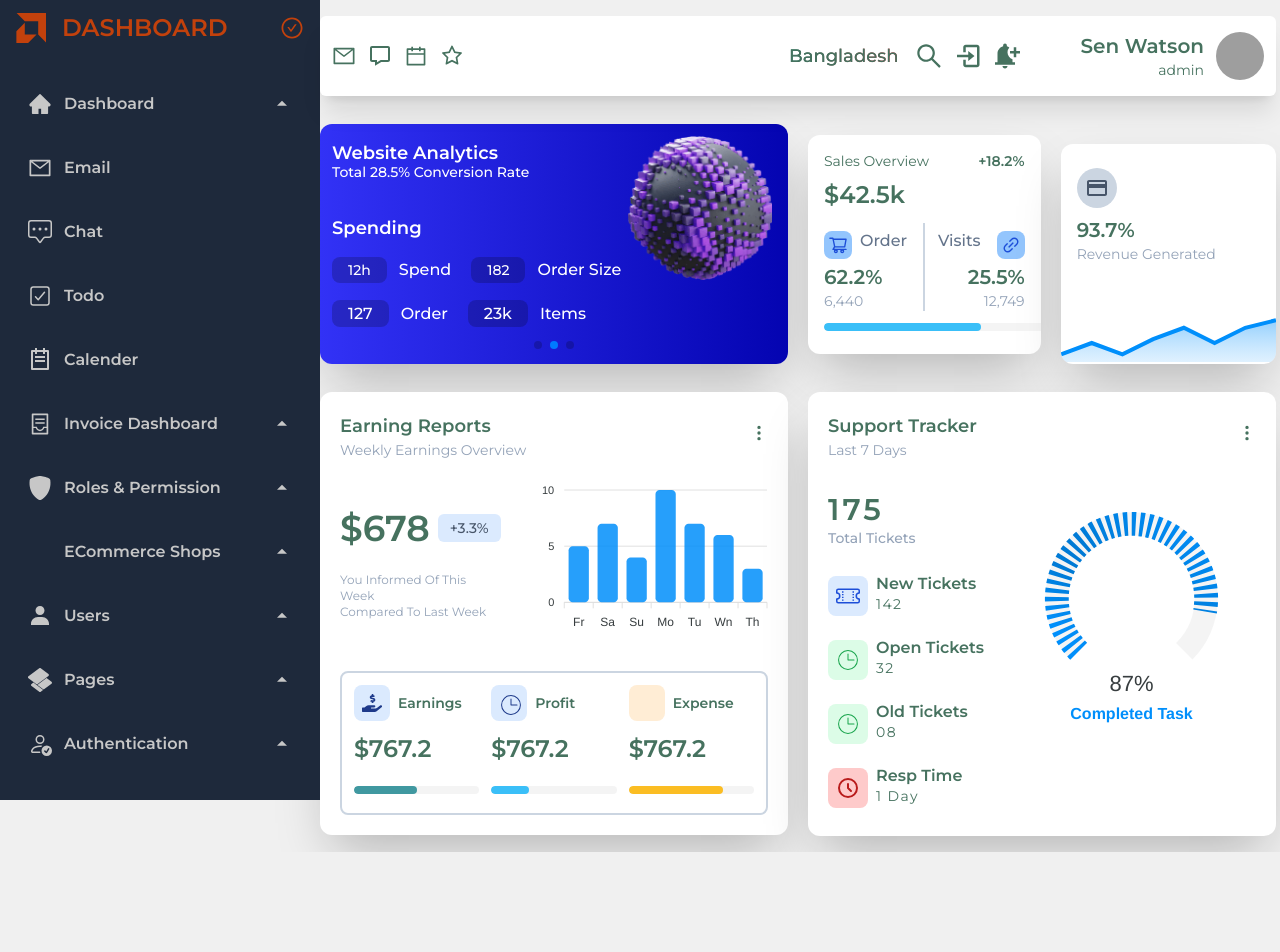
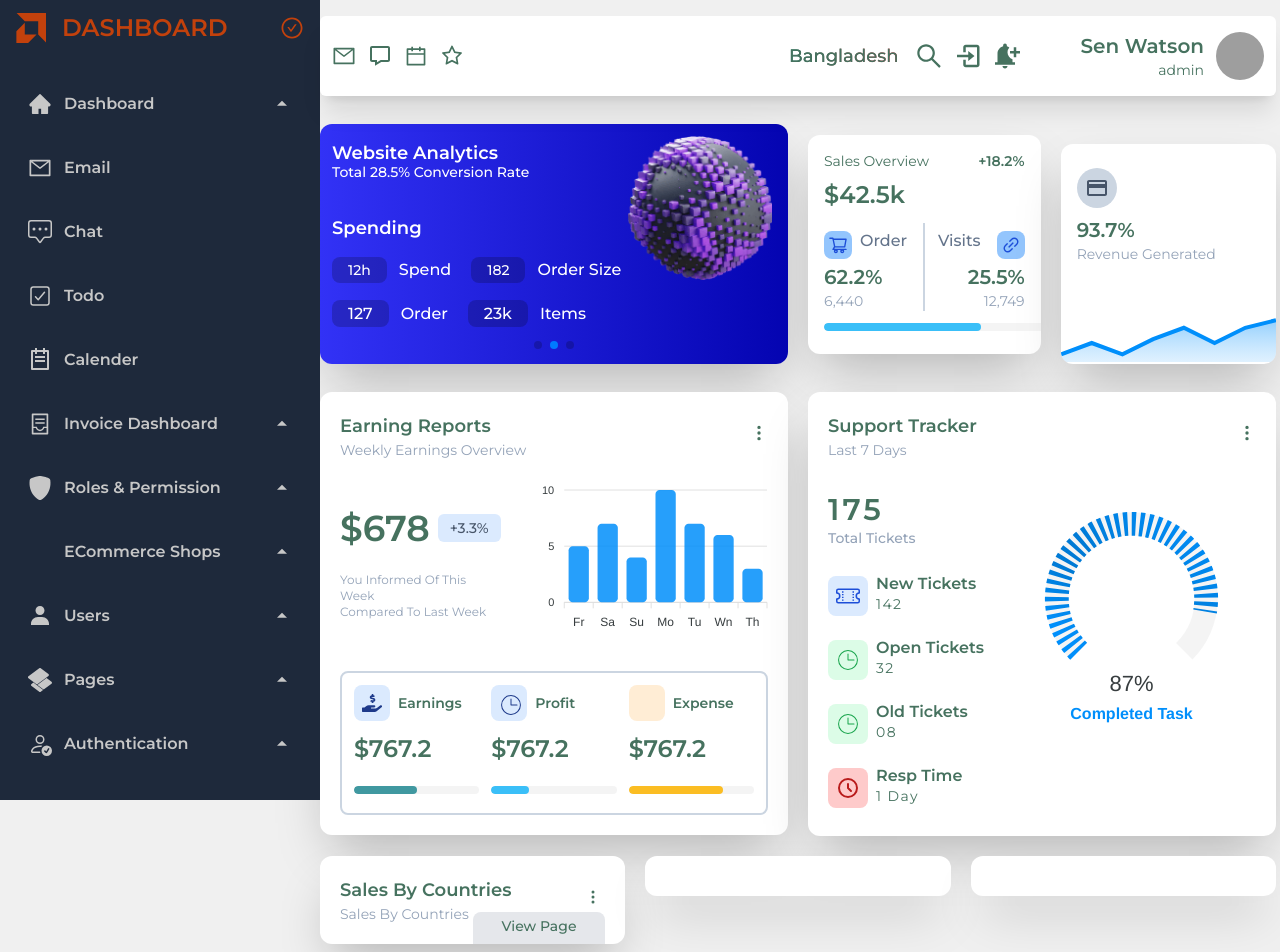
Before and after one commit to saifularafat/admin-dashboard-design, a React (Vite) app: page /dashboard/analytics in a window 1280 px wide. Shown: the top 952 px of the page. Before the commit the page ends 852 px from the top, so only its background shows below. Built offline with nearby package versions, Linux system fonts and the light colour scheme; grey boxes are pictures that could not be loaded; some icons are missing; a web font is replaced by a local one.

Commit message:
Site Button create and apply

```diff
--- a/src/AllChartData.js
+++ b/src/AllChartData.js
@@ -523,7 +523,6 @@ const earningReportBarChart = {
 };
 
 const supportTicketRadialBar = {
-
   series: [87],
   options: {
     chart: {
--- /dev/null
+++ b/src/components/ThreeDotButton/ShowButtonInfo.jsx
@@ -0,0 +1,16 @@
+import { Link } from "react-router-dom";
+import useTheme from "../../pages/Shared/useTheme";
+
+const ShowButtonInfo = ({btnLink1,title1,btnLink2,title2,btnLink3,title3, btnLink4,title4, XSite, YSite }) => {
+    const {isDarkMode} = useTheme();
+    return (
+        <div className={`${isDarkMode ? 'bg-slate-900' : 'bg-gray-200'} absolute ${XSite} ${YSite} text-accent w-auto transition-all duration-300 rounded-lg z-10`}>
+            <Link to={btnLink1} className="siteBTN">{title1}</Link>
+            <Link to={btnLink2} className="siteBTN">{title2}</Link>
+            <Link to={btnLink3} className="siteBTN">{title3}</Link>
+            <Link to={btnLink4} className="siteBTN">{title4}</Link>
+        </div>
+    );
+};
+
+export default ShowButtonInfo;
--- a/src/index.css
+++ b/src/index.css
@@ -44,6 +44,12 @@ body {
   -ml-3 duration-200 transition-all ease-out cursor-pointer hover:-mt-1
   hover:scale-110
 }
+/* Site Button Style */
+.siteBTN{
+  @apply text-sm text-center inline-block hover:bg-slate-300
+  hover:text-success w-full px-[6px] py-1 font-medium capitalize
+  rounded-t-lg transition-all duration-200
+}
 
 
 /* Hide scrollbar for Chrome, Safari and Opera */
--- a/src/pages/Dashboard/Analytics/Analytics.jsx
+++ b/src/pages/Dashboard/Analytics/Analytics.jsx
@@ -1,11 +1,13 @@
 import FirstSection from "./FirstSection";
 import SecondSection from "./SecondSection";
+import ThreeSection from "./ThreeSection";
 
 const Analytics = () => {
     return (
         <div className="">
             <FirstSection />
             <SecondSection />
+            <ThreeSection />
         </div>
     );
 };
--- /dev/null
+++ b/src/pages/Dashboard/Analytics/MonthlyCampaignState.jsx
@@ -0,0 +1,12 @@
+import useTheme from "../../Shared/useTheme";
+
+const MonthlyCampaignState = () => {
+    const { isDarkMode } = useTheme();
+    return (
+        <div className={`${isDarkMode ? 'bg-slate-900' : 'bg-white'} text-accent shadow-2xl p-5 overflow-hidden rounded-xl`}>
+
+        </div>
+    );
+};
+
+export default MonthlyCampaignState;
--- /dev/null
+++ b/src/pages/Dashboard/Analytics/SalesByCountries.jsx
@@ -0,0 +1,32 @@
+import { BsThreeDotsVertical } from "react-icons/bs";
+import useTheme from "../../Shared/useTheme";
+import { useState } from "react";
+import ShowButtonInfo from "../../../components/ThreeDotButton/ShowButtonInfo";
+
+const SalesByCountries = () => {
+    const { isDarkMode } = useTheme();
+    const [showMenu, setShowMenu] = useState(false)
+    return (
+        <div className={`${isDarkMode ? 'bg-slate-900' : 'bg-white'} text-accent shadow-2xl p-5 overflow-hidden rounded-xl`}>
+            <div className="flex items-center justify-between relative ">
+                <div>
+                    <h3 className="text-lg font-semibold">Sales by Countries</h3>
+                    <p className="text-sm text-slate-400">Sales by Countries</p>
+                </div>
+                <div className="">
+                    <button
+                        onClick={() => setShowMenu(!showMenu)}
+                        className="" >
+                        <BsThreeDotsVertical className="w-6 h-6 hover:bg-slate-300 hover:rounded-xl p-1 transition-all duration-200" />
+                    </button>
+                    {
+                        !showMenu &&
+                        <ShowButtonInfo btnLink1='' title1="view page" btnLink2='' title2="move page" XSite="left-1/2" YSite="top-9" />
+                    }
+                </div>
+            </div>
+        </div>
+    );
+};
+
+export default SalesByCountries;
--- /dev/null
+++ b/src/pages/Dashboard/Analytics/ThreeSection.jsx
@@ -0,0 +1,23 @@
+import useTheme from "../../Shared/useTheme";
+import MonthlyCampaignState from "./MonthlyCampaignState";
+import SalesByCountries from "./SalesByCountries";
+import TotalEarning from "./TotalEarning";
+
+const ThreeSection = () => {
+    const { isDarkMode } = useTheme();
+    return (
+        <div className="grid grid-cols-1 md:grid-cols-3 gap-5 py-5">
+            <div className="left site">
+                <SalesByCountries />
+            </div>
+            <div className="middle site">
+                <TotalEarning />
+            </div>
+            <div className="right site">
+                <MonthlyCampaignState />
+            </div>
+        </div>
+    );
+};
+
+export default ThreeSection;
--- /dev/null
+++ b/src/pages/Dashboard/Analytics/TotalEarning.jsx
@@ -0,0 +1,12 @@
+import useTheme from "../../Shared/useTheme";
+
+const TotalEarning = () => {
+    const { isDarkMode } = useTheme();
+    return (
+        <div className={`${isDarkMode ? 'bg-slate-900' : 'bg-white'} text-accent shadow-2xl p-5 overflow-hidden rounded-xl`}>
+
+        </div>
+    );
+};
+
+export default TotalEarning;
```
